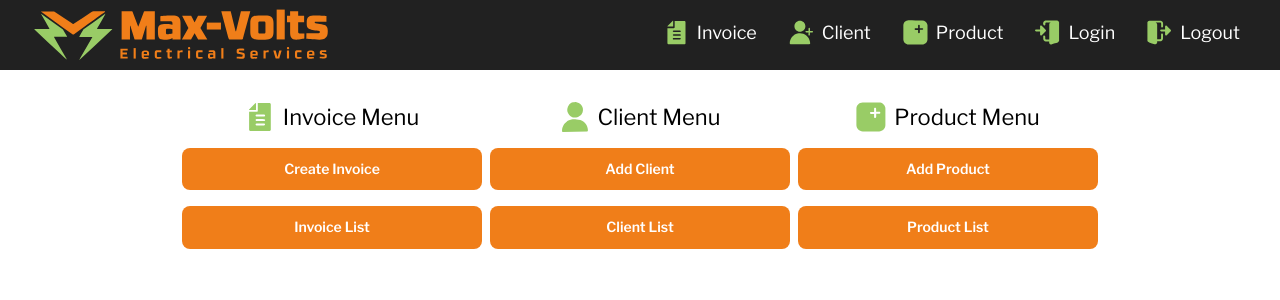
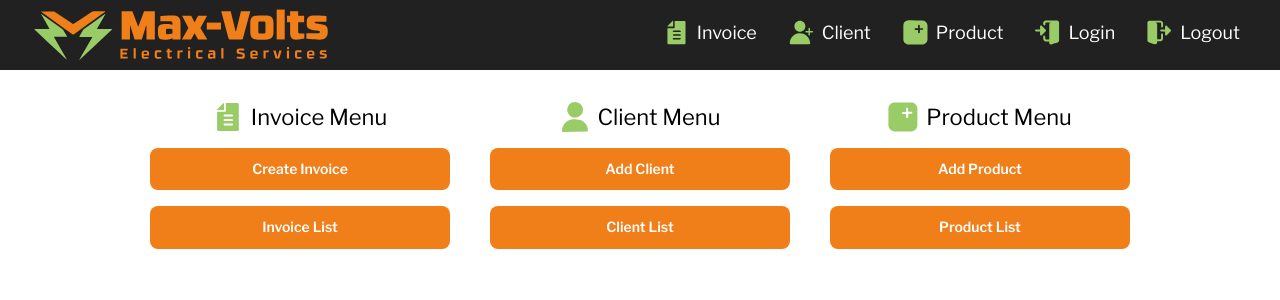
Before and after one commit to matt-powelldev2784/max_volts, a Next.js app: page / in a window 1280 px wide. Shown: the top 300 px of the page. Built offline with nearby package versions, Linux system fonts and the light colour scheme; no server answers.

Commit message:
feat: add x margin

```diff
--- a/src/app/components/menuButtons/ClientMenu.tsx
+++ b/src/app/components/menuButtons/ClientMenu.tsx
@@ -8,7 +8,7 @@ export const ClientMenu = () => {
   const router = useRouter()
 
   return (
-    <div className="flexCol gap-4 mt-4 mb-2">
+    <div className="flexCol gap-4 mt-4 mb-2 mx-4">
       <PageTitle
         text={'Client Menu'}
         imgPath={'/icons/person.svg'}
--- a/src/app/components/menuButtons/InvoiceMenu.tsx
+++ b/src/app/components/menuButtons/InvoiceMenu.tsx
@@ -15,7 +15,7 @@ export const InvoiceMenu = () => {
   }
 
   return (
-    <div className="flexCol gap-4 mt-4 mb-2">
+    <div className="flexCol gap-4 mt-4 mb-2 mx-4">
       <PageTitle
         text={'Invoice Menu'}
         imgPath={'/icons/invoice.svg'}
--- a/src/app/components/menuButtons/ProductMenu.tsx
+++ b/src/app/components/menuButtons/ProductMenu.tsx
@@ -8,7 +8,7 @@ export const ProductMenu = () => {
   const router = useRouter()
 
   return (
-    <div className="flexCol gap-4 mt-4 mb-2">
+    <div className="flexCol gap-4 mt-4 mb-2 mx-4">
       <PageTitle
         text={'Product Menu'}
         imgPath={'/icons/add_product.svg'}
```
